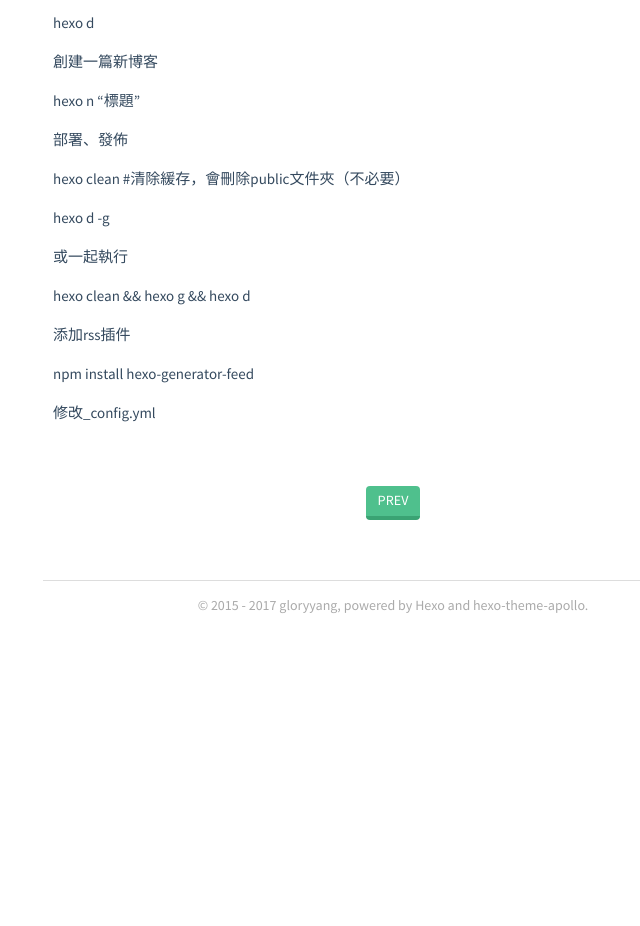
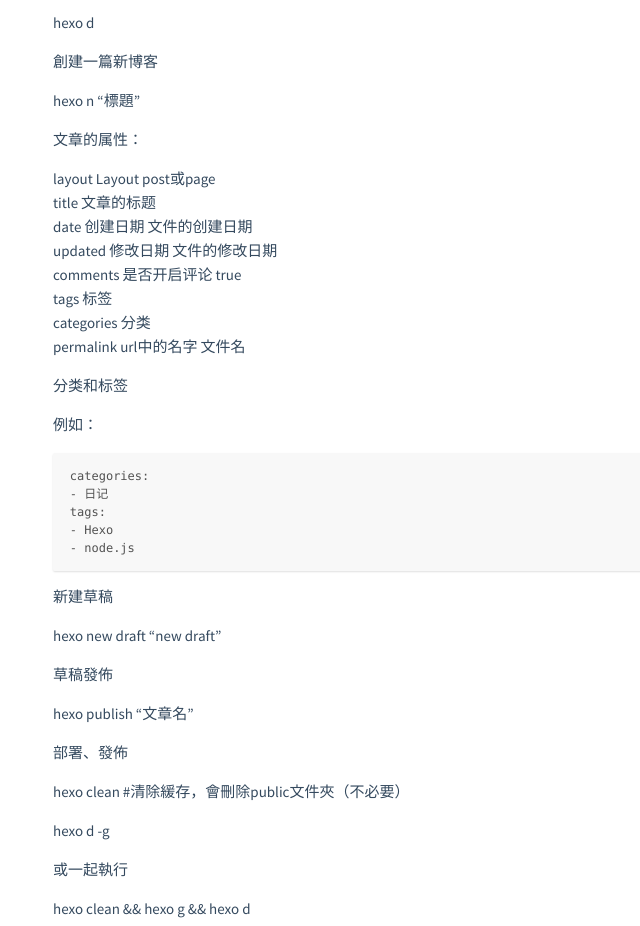
Before and after one commit to gloryyang/gloryyang.github.io, a plain HTML site: page 2017/11/21/博客搭建隨筆/index.html in a window 1280 px wide. Shown: the part 1123-2049 px from the top of the page, without its empty margins (247-887 px from the left). Before the commit the page ends 1801 px from the top, so only its background shows below. Drawn offline with nearby package versions, Linux system fonts and the light colour scheme; some packages are replaced by stand-ins of ours.

Commit message:
Site updated: 2017-11-23 13:11:37

```diff
--- a/2017/11/21/博客搭建隨筆/index.html
+++ b/2017/11/21/博客搭建隨筆/index.html
@@ -18,6 +18,15 @@
 <p>hexo d</p>
 <p>創建一篇新博客</p>
 <p>hexo n “標題”</p>
+<p>文章的属性：</p>
+<p>layout    Layout    post或page<br>title    文章的标题<br>date    创建日期    文件的创建日期<br>updated    修改日期    文件的修改日期<br>comments    是否开启评论    true<br>tags    标签<br>categories    分类<br>permalink    url中的名字    文件名</p>
+<p>分类和标签</p>
+<p>例如：</p>
+<figure class="highlight plain"><table><tr><td class="gutter"><pre><span class="line">1</span><br><span class="line">2</span><br><span class="line">3</span><br><span class="line">4</span><br><span class="line">5</span><br></pre></td><td class="code"><pre><span class="line">categories:</span><br><span class="line">- 日记</span><br><span class="line">tags:</span><br><span class="line">- Hexo</span><br><span class="line">- node.js</span><br></pre></td></tr></table></figure>
+<p>新建草稿</p>
+<p>hexo new draft “new draft”</p>
+<p>草稿發佈</p>
+<p>hexo publish “文章名”</p>
 <p>部署、發佈</p>
 <p>hexo clean #清除緩存，會刪除public文件夾（不必要）</p>
 <p>hexo d -g</p>
```
Also changed, not shown: atom.xml (+2 -2 lines), sitemap.xml (+7 -7 lines).
